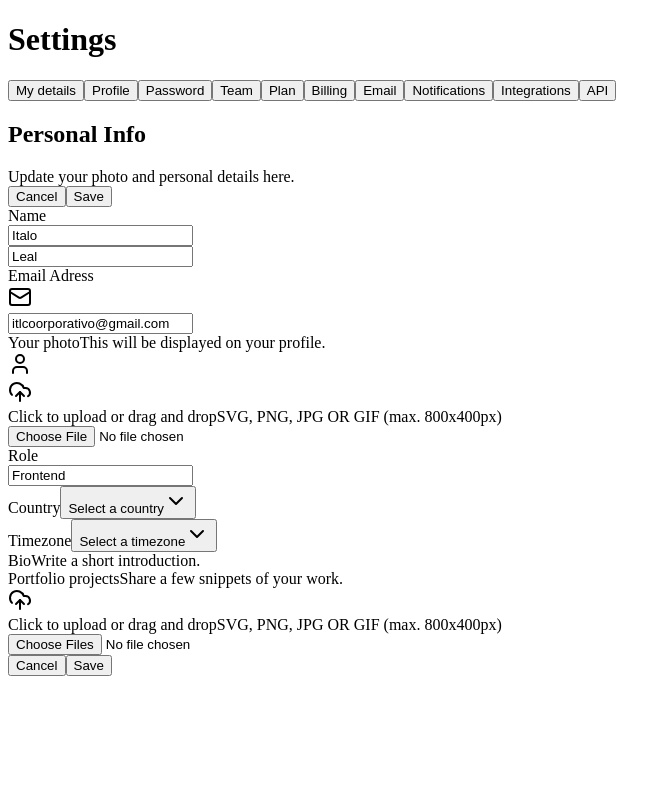
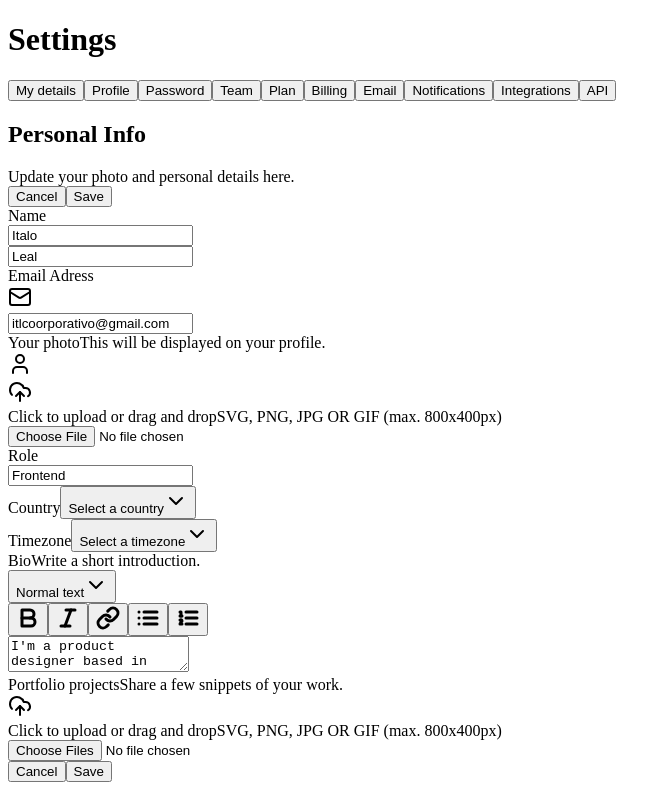
Before and after one commit to itl7git/tailwind-next, a Next.js app: page / in a window 1280 px wide. Shown: the whole page, without its empty margins (0-671 px from the left). Built offline with nearby package versions, Linux system fonts and the light colour scheme.

Commit message:
Input de biografia

```diff
--- a/src/app/components/Form/Select/index.tsx
+++ b/src/app/components/Form/Select/index.tsx
@@ -4,14 +4,14 @@
 import * as SelectPrimitive from '@radix-ui/react-select'
 import { ChevronDown } from 'lucide-react'
 
-export interface SelectProps {
+export interface SelectProps extends SelectPrimitive.SelectProps {
   children: ReactNode
   placeholder: string
 }
 
-export function Select({ children, placeholder }: SelectProps) {
+export function Select({ children, placeholder, ...props }: SelectProps) {
   return (
-    <SelectPrimitive.Root>
+    <SelectPrimitive.Root {...props}>
       <SelectPrimitive.Trigger className="flex h-11 w-full justify-between gap-2 rounded-lg border border-zinc-300 px-3 py-2 shadow-sm data-[placeholder]:text-zinc-600">
         <SelectPrimitive.Value
           placeholder={placeholder}
--- /dev/null
+++ b/src/app/components/Form/TextArea.tsx
@@ -0,0 +1,12 @@
+import { ComponentProps } from 'react'
+
+export type TextAreaProps = ComponentProps<'textarea'>
+
+export function TextArea(props: TextAreaProps) {
+  return (
+    <textarea
+      className="min-h-[120px] w-full resize-y rounded-lg border border-zinc-300 px-3 py-2 shadow-sm"
+      {...props}
+    />
+  )
+}
--- a/src/app/page.tsx
+++ b/src/app/page.tsx
@@ -1,9 +1,10 @@
 import { SettingsTabs } from './components/SettingsTabs'
 import * as Input from './components/Input'
 import * as FileInput from './components/Form/FileInput'
-import { Mail } from 'lucide-react'
+import { Bold, Italic, Link, List, ListOrdered, Mail } from 'lucide-react'
 import { Select } from './components/Form/Select'
 import { SelectItem } from './components/Form/Select/SelectItem'
+import { TextArea } from './components/Form/TextArea'
 
 export default function Home() {
   return (
@@ -145,7 +146,59 @@
                 Write a short introduction.
               </span>
             </label>
-            <div />
+            <div className="space-y-3">
+              <div className="grid grid-cols-2 gap-3">
+                <Select placeholder="" defaultValue="normal">
+                  <SelectItem
+                    value="normal"
+                    defaultChecked
+                    text="Normal text"
+                  />
+                  <SelectItem value="md" text="Markdown" />
+                </Select>
+
+                <div className="flex items-center gap-1">
+                  <button
+                    type="button"
+                    className="rounded-md p-2 hover:bg-zinc-50"
+                  >
+                    <Bold className="h-4 w-4 text-zinc-500" strokeWidth={3} />
+                  </button>
+                  <button
+                    type="button"
+                    className="rounded-md p-2 hover:bg-zinc-50"
+                  >
+                    <Italic className="h-4 w-4 text-zinc-500" strokeWidth={3} />
+                  </button>
+                  <button
+                    type="button"
+                    className="rounded-md p-2 hover:bg-zinc-50"
+                  >
+                    <Link className="h-4 w-4 text-zinc-500" strokeWidth={3} />
+                  </button>
+                  <button
+                    type="button"
+                    className="rounded-md p-2 hover:bg-zinc-50"
+                  >
+                    <List className="h-4 w-4 text-zinc-500" strokeWidth={3} />
+                  </button>
+                  <button
+                    type="button"
+                    className="rounded-md p-2 hover:bg-zinc-50"
+                  >
+                    <ListOrdered
+                      className="h-4 w-4 text-zinc-500"
+                      strokeWidth={3}
+                    />
+                  </button>
+                </div>
+              </div>
+
+              <TextArea
+                id="bio"
+                defaultValue="I'm a product designer based in Melborn"
+              />
+            </div>
           </div>
 
           <div className="grid grid-cols-form gap-3 pt-5">
```
